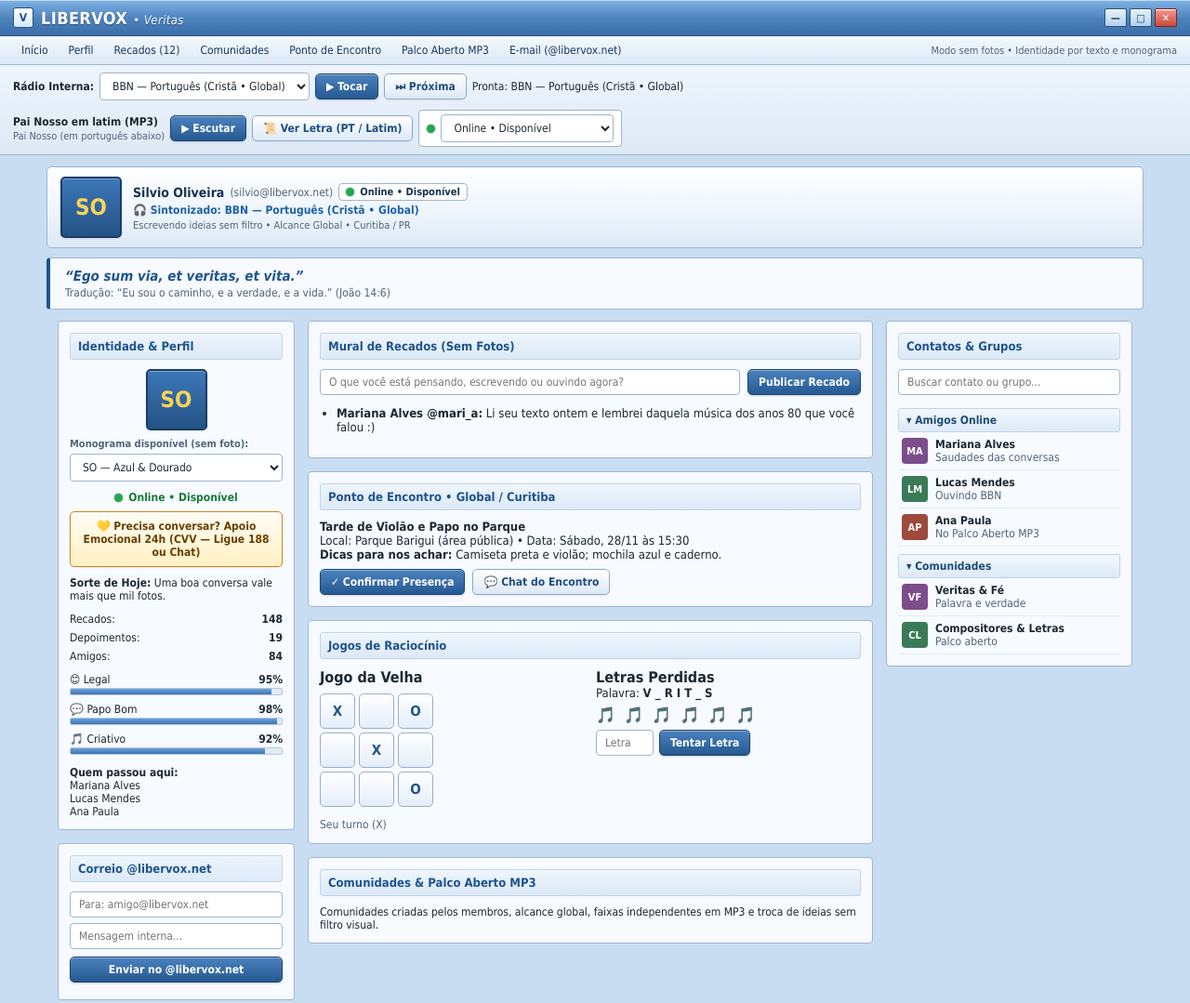
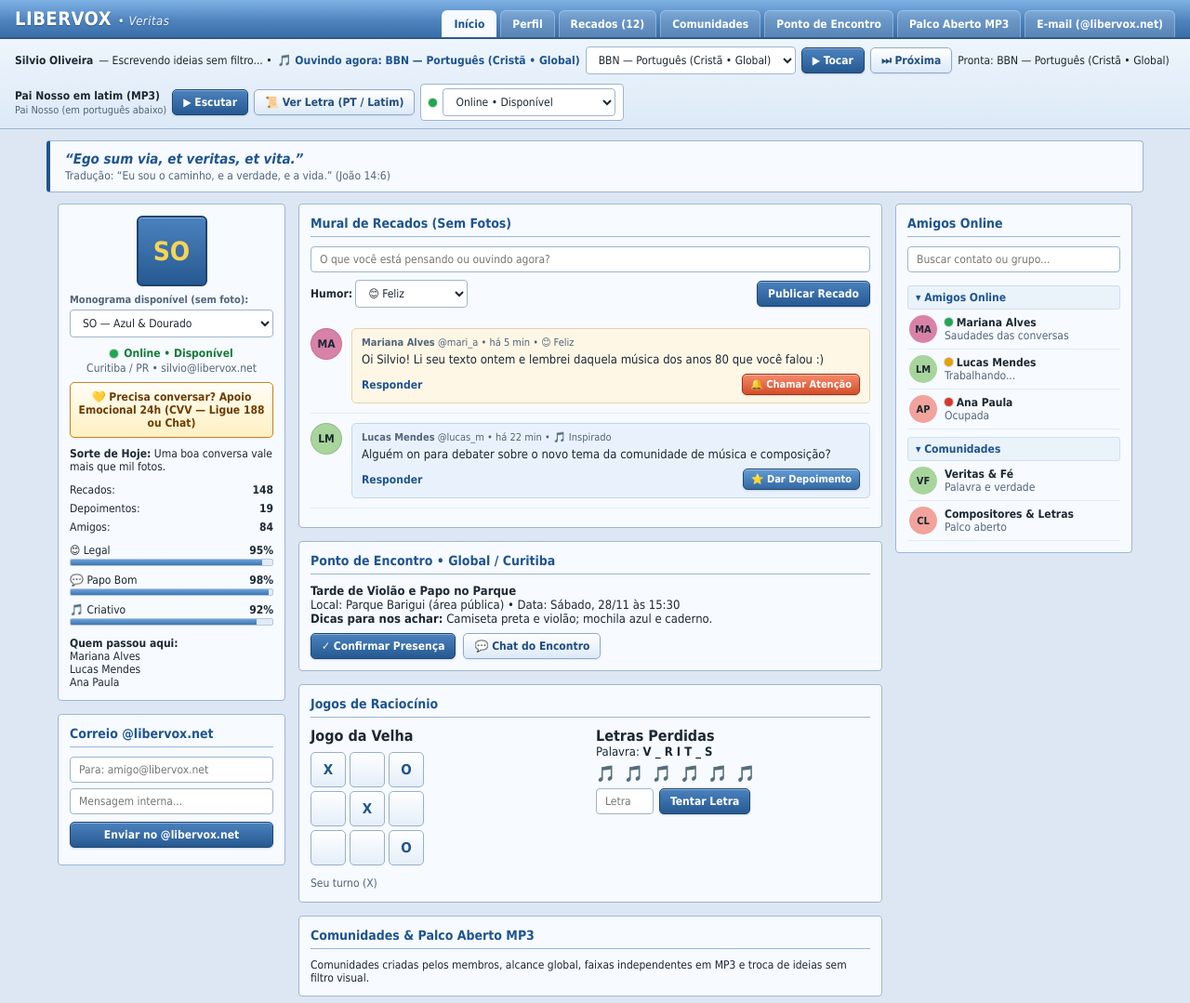
Before and after one commit to libervox-dev/libervox, a plain HTML site: page index.html in a window 1280 px wide. Shown: the whole page at 93% size. Drawn offline with Linux system fonts and the light colour scheme.

Commit message:
Refactor styles and layout in index.html
Updated styles and layout in index.html, including background colors, padding, and font sizes. Removed unused elements and improved the structure of the navigation and messaging sections.

```diff
--- a/index.html
+++ b/index.html
@@ -6,10 +6,9 @@
   <title>LIBERVOX • Veritas</title>
   <style>
     :root {
-      --bg-page: #c9ddf2;
+      --bg-page: #dce7f3;
       --bg-panel: #f7faff;
-      --bg-header: linear-gradient(180deg, #7fb3e6 0%, #4e83bd 52%, #3a6ea8 100%);
-      --bg-menubar: linear-gradient(180deg, #f3f8fd 0%, #dce9f7 100%);
+      --bg-header: linear-gradient(180deg, #7fb3e6 0%, #4e83bd 55%, #3a6ea8 100%);
       --bg-subbar: #e6eff8;
       --border: #9cb6d3;
       --text: #1c2833;
@@ -27,46 +26,24 @@
       color: var(--text);
     }
 
-    /* Janela estilo Windows Live Messenger */
     .topbar {
       background: var(--bg-header);
       color: #fff;
-      padding: 8px 14px;
+      padding: 8px 16px 0;
       display: flex;
       flex-wrap: wrap;
-      align-items: center;
+      align-items: flex-end;
       justify-content: space-between;
-      gap: 10px;
-      border-bottom: 1px solid #2b5482;
-      box-shadow: inset 0 1px 0 rgba(255, 255, 255, 0.55);
-    }
-
-    .brand-wrap {
-      display: flex;
-      align-items: center;
-      gap: 8px;
-    }
-
-    .brand-badge {
-      width: 22px;
-      height: 22px;
-      border-radius: 3px;
-      background: linear-gradient(180deg, #ffffff 0%, #d4e8fc 100%);
-      color: #1e548f;
-      border: 1px solid #29527e;
-      font-size: 12px;
-      font-weight: bold;
-      display: inline-flex;
-      align-items: center;
-      justify-content: center;
-      box-shadow: inset 0 1px 0 #fff;
+      gap: 12px;
+      border-bottom: 2px solid #2e5988;
     }
 
     .brand {
-      font-size: 18px;
+      font-size: 20px;
       font-weight: bold;
-      letter-spacing: 0.4px;
-      text-shadow: 0 1px 1px rgba(15, 38, 66, 0.45);
+      letter-spacing: 0.5px;
+      padding-bottom: 8px;
+      text-shadow: 0 1px 1px rgba(15, 38, 66, 0.4);
     }
 
     .brand span {
@@ -76,43 +53,6 @@
       opacity: 0.94;
     }
 
-    .win-controls {
-      display: inline-flex;
-      gap: 3px;
-      align-items: center;
-    }
-
-    .win-btn {
-      width: 24px;
-      height: 20px;
-      padding: 0;
-      font-size: 11px;
-      line-height: 1;
-      border-radius: 2px;
-      background: linear-gradient(180deg, #e8f2fc 0%, #b4d0ed 100%);
-      color: #193b61;
-      border: 1px solid #29507a;
-      box-shadow: inset 0 1px 0 #fff;
-    }
-
-    .win-btn.close-btn {
-      background: linear-gradient(180deg, #f29b8e 0%, #c94a38 100%);
-      color: #fff;
-      border-color: #7d261a;
-    }
-
-    .menubar {
-      background: var(--bg-menubar);
-      border-bottom: 1px solid var(--border);
-      padding: 4px 14px;
-      display: flex;
-      flex-wrap: wrap;
-      align-items: center;
-      justify-content: space-between;
-      gap: 8px;
-      font-size: 12px;
-    }
-
     .nav {
       display: flex;
       flex-wrap: wrap;
@@ -120,24 +60,27 @@
     }
 
     .nav a {
-      color: #18385c;
+      color: #fff;
       text-decoration: none;
-      padding: 3px 8px;
-      border-radius: 3px;
-      border: 1px solid transparent;
+      background: rgba(255, 255, 255, 0.16);
+      padding: 7px 12px;
+      border-radius: 6px 6px 0 0;
+      border: 1px solid rgba(255, 255, 255, 0.26);
+      border-bottom: none;
       font-size: 12px;
+      font-weight: bold;
     }
 
+    .nav a.active,
     .nav a:hover {
-      background: rgba(255, 255, 255, 0.85);
-      border-color: #9cb7d4;
+      background: var(--bg-panel);
+      color: var(--accent);
     }
 
-    /* Faixa de Rádio e Pai Nosso */
     .subbar {
-      background: linear-gradient(180deg, #eef5fc 0%, #dde9f6 100%);
+      background: linear-gradient(180deg, #eef5fc 0%, #dce9f7 100%);
       border-bottom: 1px solid var(--border);
-      padding: 8px 14px;
+      padding: 8px 16px;
       display: flex;
       flex-wrap: wrap;
       align-items: center;
@@ -151,57 +94,6 @@
       flex-wrap: wrap;
       align-items: center;
       gap: 6px;
-    }
-
-    /* Cabeçalho de status tipo Windows Live Messenger */
-    .messenger-card {
-      max-width: 1180px;
-      margin: 12px auto 0;
-      padding: 10px 14px;
-      background: linear-gradient(180deg, #ffffff 0%, #eef5fc 55%, #dde9f7 100%);
-      border: 1px solid var(--border);
-      border-radius: 5px;
-      box-shadow: inset 0 1px 0 #ffffff;
-      display: flex;
-      flex-wrap: wrap;
-      align-items: center;
-      justify-content: space-between;
-      gap: 12px;
-    }
-
-    .messenger-identity {
-      display: flex;
-      align-items: center;
-      gap: 12px;
-      min-width: 260px;
-      flex: 1;
-    }
-
-    .messenger-meta {
-      display: flex;
-      flex-direction: column;
-      gap: 3px;
-    }
-
-    .messenger-name-row {
-      display: flex;
-      flex-wrap: wrap;
-      align-items: center;
-      gap: 6px;
-      font-size: 14px;
-      font-weight: bold;
-      color: #163252;
-    }
-
-    .now-listening-line {
-      font-size: 12px;
-      color: #1f62a8;
-      font-weight: bold;
-    }
-
-    .messenger-note {
-      font-size: 11px;
-      color: var(--muted);
     }
 
     .status-pill {
@@ -243,7 +135,7 @@
 
     .latin-banner {
       max-width: 1180px;
-      margin: 10px auto 0;
+      margin: 12px auto 0;
       padding: 10px 16px;
       background: var(--bg-panel);
       border: 1px solid var(--border);
@@ -266,7 +158,7 @@
 
     .lyrics-panel {
       max-width: 1180px;
-      margin: 10px auto 0;
+      margin: 12px auto 0;
       padding: 14px 16px;
       background: var(--bg-panel);
       border: 1px solid var(--border);
@@ -322,7 +214,7 @@
       margin: 12px auto 28px;
       padding: 0 12px;
       display: grid;
-      grid-template-columns: 255px 1fr 265px;
+      grid-template-columns: 245px 1fr 255px;
       gap: 14px;
     }
 
@@ -341,28 +233,26 @@
 
     .panel h3 {
       margin: 0 0 10px;
-      font-size: 13px;
+      font-size: 14px;
       color: var(--accent);
-      background: linear-gradient(180deg, #eef5fc 0%, #dce9f7 100%);
-      border: 1px solid #c2d5e8;
-      border-radius: 3px;
-      padding: 6px 8px;
+      border-bottom: 1px solid var(--border);
+      padding-bottom: 6px;
     }
 
     .monogram {
-      width: 66px;
-      height: 66px;
-      border-radius: 5px;
-      background: linear-gradient(180deg, #3c77b8 0%, #245285 100%);
+      width: 76px;
+      height: 76px;
+      border-radius: 6px;
+      background: linear-gradient(180deg, #4b82be 0%, #265991 100%);
       color: #f7d358;
       display: flex;
       align-items: center;
       justify-content: center;
-      font-size: 24px;
+      font-size: 28px;
       font-weight: bold;
-      border: 2px solid #1a3d66;
-      box-shadow: inset 0 1px 0 rgba(255, 255, 255, 0.35), 0 1px 2px rgba(0, 0, 0, 0.12);
-      flex-shrink: 0;
+      margin: 0 auto 8px;
+      border: 2px solid #1d446e;
+      box-shadow: inset 0 1px 0 rgba(255, 255, 255, 0.35);
     }
 
     .monogram.tema-grafite {
@@ -393,7 +283,7 @@
       display: flex;
       flex-direction: column;
       gap: 4px;
-      margin: 8px 0 10px;
+      margin: 6px 0 10px;
       font-size: 11px;
       color: var(--muted);
     }
@@ -406,7 +296,6 @@
       font-weight: bold;
       font-size: 12px;
       text-align: center;
-      margin-top: 6px;
     }
 
     .profile-status.online { color: #157a38; }
@@ -465,12 +354,93 @@
       background: linear-gradient(180deg, #6ba2dc 0%, #3d75b0 100%);
     }
 
+    .mood-bar {
+      display: flex;
+      flex-wrap: wrap;
+      align-items: center;
+      justify-content: space-between;
+      gap: 8px;
+      margin-top: 8px;
+      font-size: 12px;
+    }
+
+    .recado-item {
+      display: flex;
+      align-items: flex-start;
+      gap: 10px;
+      padding: 10px 0;
+      border-bottom: 1px solid #e3ecf5;
+      font-size: 13px;
+    }
+
+    .recado-avatar {
+      width: 34px;
+      height: 34px;
+      border-radius: 50%;
+      background: #d982a8;
+      color: #1c2833;
+      font-size: 12px;
+      font-weight: bold;
+      display: flex;
+      align-items: center;
+      justify-content: center;
+      flex-shrink: 0;
+      border: 1px solid rgba(0, 0, 0, 0.12);
+    }
+
+    .recado-avatar.lm { background: #a8d59b; }
+    .recado-avatar.so { background: #c5d9f0; color: #1e548f; }
+
+    .recado-bubble {
+      flex: 1;
+      background: #fff7e6;
+      border: 1px solid #e6d3ad;
+      border-radius: 5px;
+      padding: 8px 10px;
+    }
+
+    .recado-bubble.azul {
+      background: #e9f2fc;
+      border-color: #c2d7ee;
+    }
+
+    .recado-meta {
+      font-size: 11px;
+      color: var(--muted);
+      margin-bottom: 4px;
+    }
+
+    .recado-actions {
+      display: flex;
+      flex-wrap: wrap;
+      align-items: center;
+      justify-content: space-between;
+      gap: 8px;
+      margin-top: 8px;
+    }
+
+    .nudge-btn {
+      background: linear-gradient(180deg, #f58b6c 0%, #d44e2a 100%);
+      color: #fff;
+      border: 1px solid #963217;
+      font-size: 11px;
+      padding: 4px 8px;
+    }
+
+    .testimonial-btn {
+      background: linear-gradient(180deg, #639cd6 0%, #3469a3 100%);
+      color: #fff;
+      border: 1px solid #224975;
+      font-size: 11px;
+      padding: 4px 8px;
+    }
+
     .group-header {
       font-size: 12px;
       font-weight: bold;
-      color: #1e4b7a;
-      background: linear-gradient(180deg, #f3f8fd 0%, #dce9f7 100%);
-      border: 1px solid #c0d4e8;
+      color: var(--accent);
+      background: #eaf2fa;
+      border: 1px solid #d0dfef;
       border-radius: 3px;
       padding: 5px 8px;
       margin-top: 8px;
@@ -486,17 +456,17 @@
       display: flex;
       align-items: center;
       gap: 8px;
-      padding: 6px 4px;
+      padding: 6px 2px;
       border-bottom: 1px solid #e3ecf5;
       font-size: 12px;
     }
 
     .mini-mono {
-      width: 28px;
-      height: 28px;
-      border-radius: 4px;
-      background: #7c4d8a;
-      color: #fff;
+      width: 30px;
+      height: 30px;
+      border-radius: 50%;
+      background: #d982a8;
+      color: #1c2833;
       font-size: 11px;
       font-weight: bold;
       display: flex;
@@ -505,8 +475,8 @@
       flex-shrink: 0;
     }
 
-    .mini-mono.lm { background: #3b7a57; }
-    .mini-mono.ap { background: #9c4a3b; }
+    .mini-mono.lm { background: #a8d59b; }
+    .mini-mono.ap { background: #f2a39b; }
 
     select, input {
       font-family: inherit;
@@ -593,20 +563,9 @@
 </head>
 <body>
   <header class="topbar">
-    <div class="brand-wrap">
-      <span class="brand-badge">V</span>
-      <div class="brand">LIBERVOX <span>• Veritas</span></div>
-    </div>
-    <div class="win-controls" aria-hidden="true">
-      <button type="button" class="win-btn" tabindex="-1">—</button>
-      <button type="button" class="win-btn" tabindex="-1">□</button>
-      <button type="button" class="win-btn close-btn" tabindex="-1">✕</button>
-    </div>
-  </header>
-
-  <div class="menubar">
+    <div class="brand">LIBERVOX <span>• Veritas</span></div>
     <nav class="nav">
-      <a href="#inicio">Início</a>
+      <a href="#inicio" class="active">Início</a>
       <a href="#perfil">Perfil</a>
       <a href="#recados">Recados (12)</a>
       <a href="#comunidades">Comunidades</a>
@@ -614,12 +573,12 @@
       <a href="#palco">Palco Aberto MP3</a>
       <a href="#email">E-mail (@libervox.net)</a>
     </nav>
-    <span style="color:var(--muted); font-size:11px;">Modo sem fotos • Identidade por texto e monograma</span>
-  </div>
+  </header>
 
   <div class="subbar">
     <div class="radio-box">
-      <strong>Rádio Interna:</strong>
+      <strong>Silvio Oliveira</strong> — Escrevendo ideias sem filtro... •
+      <span id="nowListeningLine" style="color:var(--accent); font-weight:bold;">🎵 Ouvindo agora: BBN — Português (Cristã • Global)</span>
       <select id="stationSelect" onchange="trocarEstacao()">
         <option value="https://streams.radiomast.io/ec065d59-f358-48c9-a288-4efc797e5860">BBN — Português (Cristã • Global)</option>
         <option value="https://streams.radiomast.io/844b0a81-f4b9-485e-adaa-aab8d3ea9f7f">BBN — Inglês (Cristã • Global)</option>
@@ -655,25 +614,6 @@
       </span>
     </div>
   </div>
-
-  <!-- Cabeçalho tipo Windows Live Messenger (sem foto) -->
-  <section class="messenger-card">
-    <div class="messenger-identity">
-      <div id="headerMonogram" class="monogram">SO</div>
-      <div class="messenger-meta">
-        <div class="messenger-name-row">
-          <span>Silvio Oliveira</span>
-          <span style="font-weight:normal; font-size:12px; color:var(--muted);">(silvio@libervox.net)</span>
-          <span class="status-pill" style="padding:2px 7px; font-size:11px;">
-            <span id="headerStatusDot" class="status-dot online"></span>
-            <span id="headerStatusLabel">Online • Disponível</span>
-          </span>
-        </div>
-        <div id="nowListeningLine" class="now-listening-line">🎧 Sintonizado: BBN — Português (Cristã • Global)</div>
-        <div class="messenger-note">Escrevendo ideias sem filtro • Alcance Global • Curitiba / PR</div>
-      </div>
-    </div>
-  </section>
 
   <section class="latin-banner">
     <div class="latin-quote">“Ego sum via, et veritas, et vita.”</div>
@@ -733,8 +673,7 @@
   <main class="grid">
     <aside id="perfil">
       <div class="panel">
-        <h3>Identidade &amp; Perfil</h3>
-        <div id="userMonogram" class="monogram" style="margin:0 auto 6px;">SO</div>
+        <div id="userMonogram" class="monogram">SO</div>
 
         <div class="avatar-picker">
           <label for="monogramSelect"><strong>Monograma disponível (sem foto):</strong></label>
@@ -752,6 +691,7 @@
           <span id="profileStatusDot" class="status-dot online"></span>
           <span id="profileStatusLabel">Online • Disponível</span>
         </div>
+        <div style="text-align:center; font-size:12px; color:var(--muted); margin-top:2px;">Curitiba / PR • silvio@libervox.net</div>
 
         <a class="support-btn" href="https://cvv.org.br" target="_blank" rel="noopener noreferrer">
           💛 Precisa conversar? Apoio Emocional 24h (CVV — Ligue 188 ou Chat)
@@ -799,12 +739,47 @@
       <div class="panel" id="recados">
         <h3>Mural de Recados (Sem Fotos)</h3>
         <div style="display:flex; gap:8px;">
-          <input id="recadoInput" type="text" placeholder="O que você está pensando, escrevendo ou ouvindo agora?" style="flex:1;" />
+          <input id="recadoInput" type="text" placeholder="O que você está pensando ou ouvindo agora?" style="flex:1;" />
+        </div>
+        <div class="mood-bar">
+          <div>
+            <label for="moodSelect"><strong>Humor:</strong></label>
+            <select id="moodSelect">
+              <option value="😊 Feliz">😊 Feliz</option>
+              <option value="🎵 Inspirado">🎵 Inspirado</option>
+              <option value="☕ Tranquilo">☕ Tranquilo</option>
+              <option value="✍️ Escrevendo">✍️ Escrevendo</option>
+            </select>
+          </div>
           <button type="button" onclick="addRecado()">Publicar Recado</button>
         </div>
-        <ul id="recadosLista" style="padding-left:18px; font-size:13px; margin-top:12px;">
-          <li><strong>Mariana Alves @mari_a:</strong> Li seu texto ontem e lembrei daquela música dos anos 80 que você falou :)</li>
-        </ul>
+
+        <div id="recadosLista" style="margin-top:12px;">
+          <div class="recado-item">
+            <div class="recado-avatar">MA</div>
+            <div class="recado-bubble">
+              <div class="recado-meta"><strong>Mariana Alves</strong> @mari_a • há 5 min • 😊 Feliz</div>
+              <div>Oi Silvio! Li seu texto ontem e lembrei daquela música dos anos 80 que você falou :)</div>
+              <div class="recado-actions">
+                <a href="#recados" onclick="prepararResposta('Mariana Alves'); return false;" style="font-size:12px; color:var(--accent); font-weight:bold; text-decoration:none;">Responder</a>
+                <button type="button" class="nudge-btn" onclick="chamarAtencao('Mariana Alves')">🔔 Chamar Atenção</button>
+              </div>
+            </div>
+          </div>
+
+          <div class="recado-item">
+            <div class="recado-avatar lm">LM</div>
+            <div class="recado-bubble azul">
+              <div class="recado-meta"><strong>Lucas Mendes</strong> @lucas_m • há 22 min • 🎵 Inspirado</div>
+              <div>Alguém on para debater sobre o novo tema da comunidade de música e composição?</div>
+              <div class="recado-actions">
+                <a href="#recados" onclick="prepararResposta('Lucas Mendes'); return false;" style="font-size:12px; color:var(--accent); font-weight:bold; text-decoration:none;">Responder</a>
+                <button type="button" class="testimonial-btn" onclick="darDepoimento('Lucas Mendes')">⭐ Dar Depoimento</button>
+              </div>
+            </div>
+          </div>
+        </div>
+        <div id="feedbackMural" style="font-size:12px; color:var(--accent); margin-top:8px;"></div>
       </div>
 
       <div class="panel" id="encontros">
@@ -852,33 +827,42 @@
 
     <aside>
       <div class="panel">
-        <h3>Contatos &amp; Grupos</h3>
+        <h3>Amigos Online</h3>
         <input id="buscaContatoInput" type="text" placeholder="Buscar contato ou grupo..." oninput="filtrarContatos()" style="width:100%; margin-bottom:6px;" />
 
         <div class="group-header" onclick="toggleGrupo('grupoAmigos')">▾ Amigos Online</div>
         <div id="grupoAmigos" class="group-body">
           <div class="friend-row" data-busca="mariana alves saudades das conversas">
             <div class="mini-mono">MA</div>
-            <div><strong>Mariana Alves</strong><br /><span style="color:var(--muted);">Saudades das conversas</span></div>
+            <div style="flex:1;">
+              <strong><span class="status-dot online"></span> Mariana Alves</strong><br />
+              <span style="color:var(--muted);">Saudades das conversas</span>
+            </div>
           </div>
-          <div class="friend-row" data-busca="lucas mendes ouvindo bbn">
+          <div class="friend-row" data-busca="lucas mendes trabalhando">
             <div class="mini-mono lm">LM</div>
-            <div><strong>Lucas Mendes</strong><br /><span style="color:var(--muted);">Ouvindo BBN</span></div>
+            <div style="flex:1;">
+              <strong><span class="status-dot ausente-30"></span> Lucas Mendes</strong><br />
+              <span style="color:var(--muted);">Trabalhando...</span>
+            </div>
           </div>
-          <div class="friend-row" data-busca="ana paula no palco aberto mp3">
+          <div class="friend-row" data-busca="ana paula ocupada">
             <div class="mini-mono ap">AP</div>
-            <div><strong>Ana Paula</strong><br /><span style="color:var(--muted);">No Palco Aberto MP3</span></div>
+            <div style="flex:1;">
+              <strong><span class="status-dot ocupado-criando"></span> Ana Paula</strong><br />
+              <span style="color:var(--muted);">Ocupada</span>
+            </div>
           </div>
         </div>
 
         <div class="group-header" onclick="toggleGrupo('grupoComunidades')">▾ Comunidades</div>
         <div id="grupoComunidades" class="group-body">
           <div class="friend-row" data-busca="veritas e fe palavra e verdade">
-            <div class="mini-mono">VF</div>
+            <div class="mini-mono lm">VF</div>
             <div><strong>Veritas &amp; Fé</strong><br /><span style="color:var(--muted);">Palavra e verdade</span></div>
           </div>
           <div class="friend-row" data-busca="compositores e letras palco aberto">
-            <div class="mini-mono lm">CL</div>
+            <div class="mini-mono ap">CL</div>
             <div><strong>Compositores &amp; Letras</strong><br /><span style="color:var(--muted);">Palco aberto</span></div>
           </div>
         </div>
@@ -903,21 +887,13 @@
     function aplicarMonograma() {
       const select = document.getElementById("monogramSelect");
       const box = document.getElementById("userMonogram");
-      const headerBox = document.getElementById("headerMonogram");
       const valor = select.value;
       const partes = valor.split("|");
       const simbolo = partes[0] || "SO";
       const tema = partes[1] || "padrao";
-      const classe = tema === "padrao" ? "monogram" : "monogram " + tema;
 
       box.textContent = simbolo;
-      box.className = classe;
-      box.style.margin = "0 auto 6px";
-
-      headerBox.textContent = simbolo;
-      headerBox.className = classe;
-      headerBox.style.margin = "0";
-
+      box.className = tema === "padrao" ? "monogram" : "monogram " + tema;
       try { localStorage.setItem("libervox_monograma", valor); } catch (e) {}
     }
 
@@ -936,24 +912,19 @@
 
     function atualizarStatusCor() {
       const estado = document.getElementById("statusSelect").value;
-      const texto = statusConfig[estado].texto;
       const dot = document.getElementById("statusDot");
-      const headerDot = document.getElementById("headerStatusDot");
-      const headerLabel = document.getElementById("headerStatusLabel");
       const profileStatus = document.getElementById("profileStatus");
       const profileDot = document.getElementById("profileStatusDot");
       const profileLabel = document.getElementById("profileStatusLabel");
 
       dot.className = "status-dot " + estado;
-      headerDot.className = "status-dot " + estado;
-      headerLabel.textContent = texto;
       profileStatus.className = "profile-status " + estado;
       profileDot.className = "status-dot " + estado;
-      profileLabel.textContent = texto;
+      profileLabel.textContent = statusConfig[estado].texto;
     }
 
     function atualizarLinhaOuvindo(texto) {
-      document.getElementById("nowListeningLine").textContent = "🎧 " + texto;
+      document.getElementById("nowListeningLine").textContent = "🎵 " + texto;
     }
 
     function toggleGrupo(id) {
@@ -966,6 +937,20 @@
         const match = !termo || (row.dataset.busca || "").includes(termo);
         row.style.display = match ? "flex" : "none";
       });
+    }
+
+    function prepararResposta(nome) {
+      const input = document.getElementById("recadoInput");
+      input.value = "@" + nome.toLowerCase().replace(/\s+/g, "_") + " ";
+      input.focus();
+    }
+
+    function chamarAtencao(nome) {
+      document.getElementById("feedbackMural").textContent = "🔔 Atenção enviada para " + nome + " na LiberVox!";
+    }
+
+    function darDepoimento(nome) {
+      document.getElementById("feedbackMural").textContent = "⭐ Depoimento aberto para " + nome + " no mural.";
     }
 
     function renderVelha() {
@@ -1040,7 +1025,7 @@
       }
 
       status.textContent = "Conectando: " + nome + "...";
-      atualizarLinhaOuvindo("Ouvindo: " + nome);
+      atualizarLinhaOuvindo("Ouvindo agora: " + nome);
       audio.play().then(() => {
         btn.textContent = "⏹ Parar";
         status.textContent = "No ar (interno): " + nome;
@@ -1056,7 +1041,7 @@
       if (audio.paused) {
         audio.play().then(() => {
           btn.textContent = "⏸ Pausar";
-          atualizarLinhaOuvindo("Ouvindo: Pai Nosso em latim (pater-noster.mp3)");
+          atualizarLinhaOuvindo("Ouvindo agora: Pai Nosso em latim (pater-noster.mp3)");
         }).catch(() => {
           alert("Envie o arquivo pater-noster.mp3 na raiz do repositório libervox para tocar o áudio.");
         });
@@ -1084,12 +1069,20 @@
 
     function addRecado() {
       const input = document.getElementById("recadoInput");
+      const mood = document.getElementById("moodSelect").value;
       const lista = document.getElementById("recadosLista");
       const texto = input.value.trim();
       if (!texto) return;
-      const li = document.createElement("li");
-      li.innerHTML = "<strong>Silvio @silvio:</strong> " + texto.replace(/</g, "&lt;");
-      lista.prepend(li);
+
+      const div = document.createElement("div");
+      div.className = "recado-item";
+      div.innerHTML =
+        '<div class="recado-avatar so">SO</div>' +
+        '<div class="recado-bubble azul">' +
+        '<div class="recado-meta"><strong>Silvio Oliveira</strong> @silvio • agora mesmo • ' + mood + '</div>' +
+        '<div>' + texto.replace(/</g, "&lt;") + '</div>' +
+        '</div>';
+      lista.prepend(div);
       input.value = "";
     }
 
```
